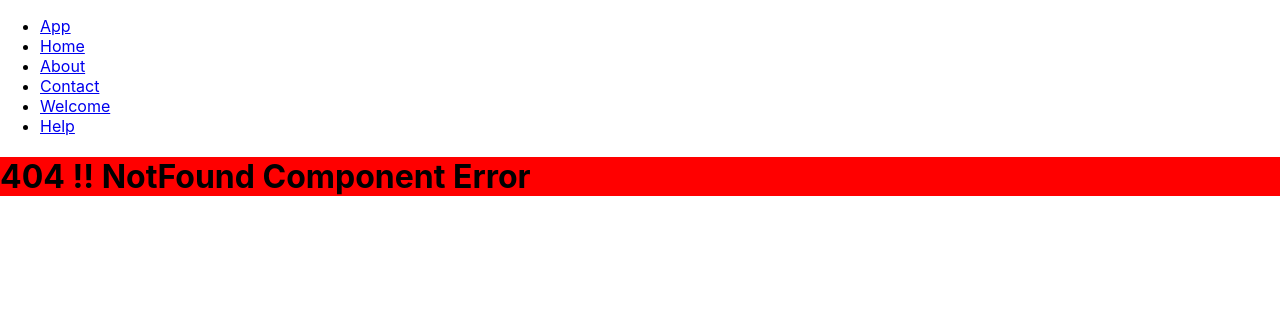
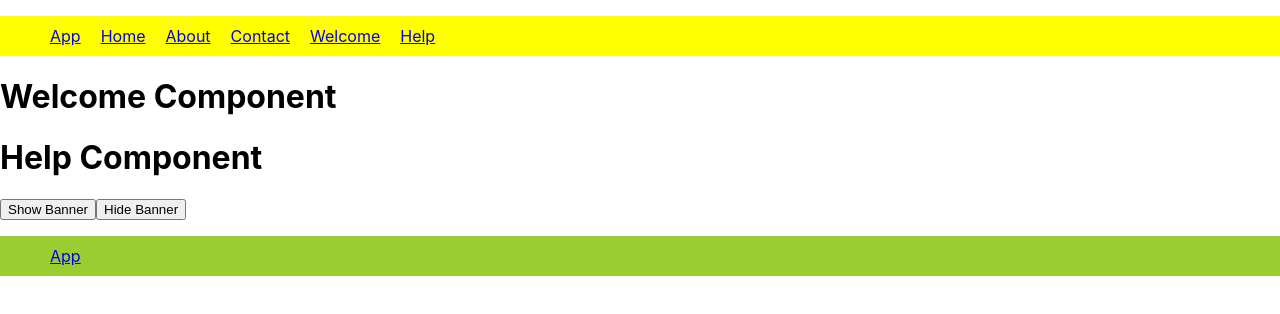
Before and after one commit to Ashishkvs/React-Project, a React (Create React App) app: page /welcome in a window 1280 px wide. Before the commit this address had no page. Shown: the top 314 px of the page. Built offline with nearby package versions, Linux system fonts and the light colour scheme.

Commit message:
refactored  code

```diff
--- /dev/null
+++ b/src/css/Footer.css
@@ -0,0 +1,11 @@
+.footer-nav{
+    background-color: yellowgreen;
+}
+.footer-nav ul {
+    list-style: none;
+}
+.footer-nav li {
+    list-style: none;
+    display: inline-block;
+    margin: 10px;
+}
--- /dev/null
+++ b/src/css/Navigation.css
@@ -0,0 +1,12 @@
+.nav{
+    background-color: yellow;
+}
+.nav ul {
+    list-style: none;
+    /* display: inline-block; */
+}
+.nav li {
+    list-style: none;
+    display: inline-block;
+    margin: 10px;
+}
--- a/src/index.js
+++ b/src/index.js
@@ -1,24 +1,28 @@
 import React from 'react';
 import ReactDOM from 'react-dom/client';
+import reportWebVitals from './reportWebVitals';
+
 import './index.css';
-import App from './App';
 import Welcome from './page/Welcome'
-import reportWebVitals from './reportWebVitals';
 import { BrowserRouter, Routes, Route } from 'react-router-dom';
 import { About } from './page/About';
 import { Home } from './page/Home';
 import { Contact } from './page/Contact';
 import { NotFound } from './page/NotFound';
 import { Help } from './page/Help';
-
+import { Navigation } from './page/Navigation';
+import { Footer } from './page/Footer';
 
 const root = ReactDOM.createRoot(document.getElementById('root'));
 root.render(
   <React.StrictMode>
+    <Navigation />
 
     <BrowserRouter>
       <Routes>
         <Route path="/" element={<Welcome />} />
+        <Route path="/welcome" element={<Welcome />} />
+         {/* //TODO  fix duplicate routing issue */}
         <Route path="/about" element={<About />} />
         <Route path="/home" element={<Home />} />
         <Route path="/contact" element={<Contact />} />
@@ -27,6 +31,9 @@ root.render(
       </Routes>
     </BrowserRouter>
 
+    <Footer />
+
+
   </React.StrictMode>
 );
 
--- a/src/page/About.js
+++ b/src/page/About.js
@@ -1,8 +1,6 @@
-import { Navigation } from "./Navigation";
 
 export function About() {
     return (<>
-        <Navigation />
         <h1>About Component</h1>
 
     </>)
--- /dev/null
+++ b/src/page/Banner.js
@@ -0,0 +1,7 @@
+export function Banner() {
+    return (<>
+        <h1>Banner Component</h1>
+
+
+    </>)
+}
--- a/src/page/Contact.js
+++ b/src/page/Contact.js
@@ -1,7 +1,5 @@
-import { Navigation } from "./Navigation"
 export function Contact() {
     return (<>
-        <Navigation />
         <h1>Contact Component</h1>
     </>)
 }
--- /dev/null
+++ b/src/page/Footer.js
@@ -0,0 +1,9 @@
+import '../css/Footer.css'
+export function Footer(){
+    return(<>
+     <ul className='footer-nav'>
+            <li><a href="/">App</a></li>
+
+        </ul>
+    </>)
+}
--- a/src/page/Help.js
+++ b/src/page/Help.js
@@ -1,8 +1,6 @@
-import { Navigation } from "./Navigation";
 
 export function Help() {
     return (<>
-        <Navigation />
         <h1>Help Component</h1>
     </>)
 }
--- a/src/page/Home.js
+++ b/src/page/Home.js
@@ -1,7 +1,5 @@
-import { Navigation } from "./Navigation";
 export function Home() {
   return (<>
-    <Navigation />
     <h1>Home Component</h1>
 
   </>)
--- a/src/page/Navigation.js
+++ b/src/page/Navigation.js
@@ -1,6 +1,8 @@
+import  '../css/Navigation.css'
+
 export function Navigation(){
     return(<>
-     <ul>
+     <ul className='nav'>
             <li><a href="/">App</a></li>
             <li><a href="home">Home</a></li>
             <li><a href="about">About</a></li>
@@ -8,6 +10,7 @@ export function Navigation(){
             <li><a href="welcome">Welcome</a></li>
             <li><a href="help">Help</a></li>
 
+
         </ul>
     </>)
 }
--- a/src/page/NotFound.js
+++ b/src/page/NotFound.js
@@ -1,8 +1,6 @@
-import { Navigation } from "./Navigation"
 
 export function NotFound() {
     return (<>
-        <Navigation />
         <h1 style={{ backgroundColor: 'red' }}>404 !! NotFound Component Error</h1>
     </>)
 }
--- a/src/page/Welcome.js
+++ b/src/page/Welcome.js
@@ -1,8 +1,33 @@
-import { Navigation } from "./Navigation";
+import { Banner } from "./Banner";
+import { Help } from "./Help";
+
 export default function Welcome() {
+
+  let showBanner = false;
+
+  let component = <Help/>
+  if (showBanner === true) {
+    component = <Banner />
+  }
+
+  function handleBanner(enableBanner) {
+    console.log("handleBanner",enableBanner);
+
+    if (enableBanner) {
+      showBanner = true;
+    } else {
+      showBanner = false;
+    }
+
+
+    console.log("showBanner",showBanner);
+  }
   return (<>
-    <Navigation />
     <h1>Welcome Component</h1>
+    {component}
+
+     <button onClick={() => handleBanner(true)}>Show Banner</button>
+    <button onClick={() => handleBanner(false)}>Hide Banner</button>
 
 
   </>)
```
